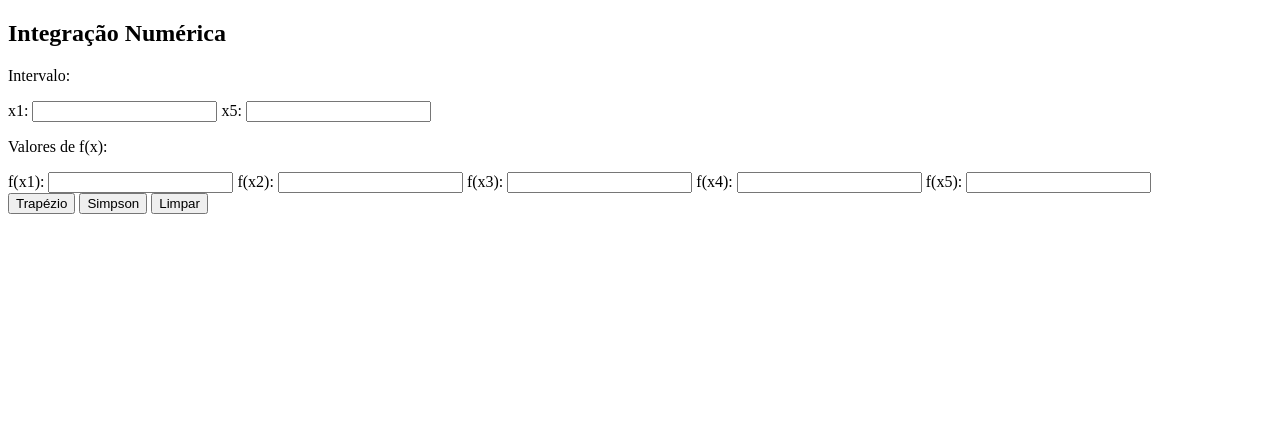
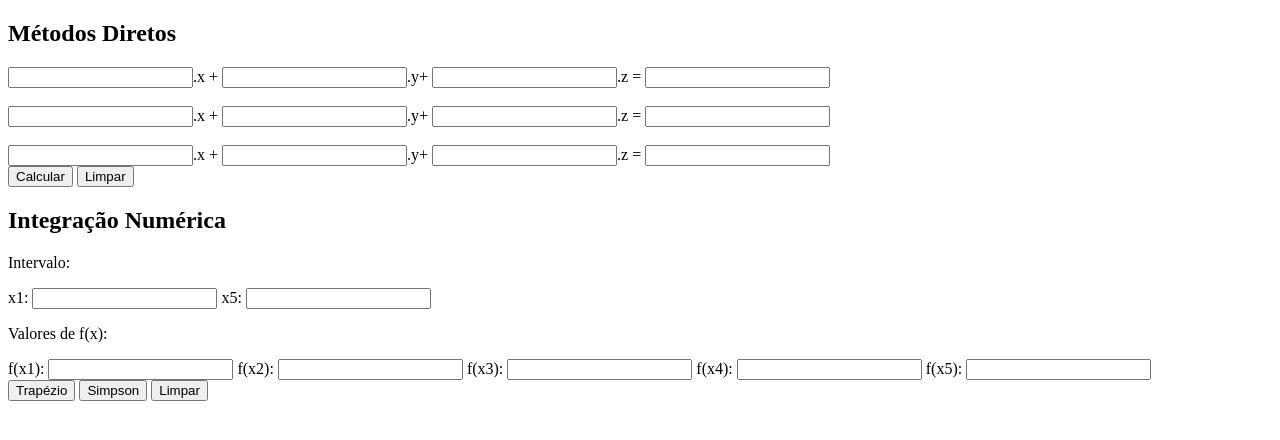
Before and after one commit to larabatista8/segundo-projeto-CN, a plain HTML site: page index.html in a window 1280 px wide. Drawn offline with Linux system fonts and the light colour scheme.

Commit message:
add metodo diretos

```diff
--- a/index.html
+++ b/index.html
@@ -6,6 +6,22 @@
     </head>
 
     <body>
+        <section>
+            <h2>Métodos Diretos</h2>
+            <input type="number" id="a11" required>.x +  <input type="number" id="a12" required>.y+  <input type="number" id="a13" required>.z =  <input type="number" id="a14" required>
+<br><br>    <input type="number" id="a21" required>.x +  <input type="number" id="a22" required>.y+  <input type="number" id="a23" required>.z =  <input type="number" id="a24" required>
+<br><br>    <input type="number" id="a31" required>.x +  <input type="number" id="a32" required>.y+  <input type="number" id="a33" required>.z =  <input type="number" id="a34" required>
+            <div class="botoes">
+                <button type="button" onclick="">Calcular</button>
+                <button type="button" onclick="">Limpar</button>
+            </div>
+            <div class="resultado-metodo-direto">
+                <p id=""></p>
+                <p id=""></p>
+
+            </div>
+        </section>
+
         <section>
             <h2>Integração Numérica</h2>
             <div class="form-integracao">
```
